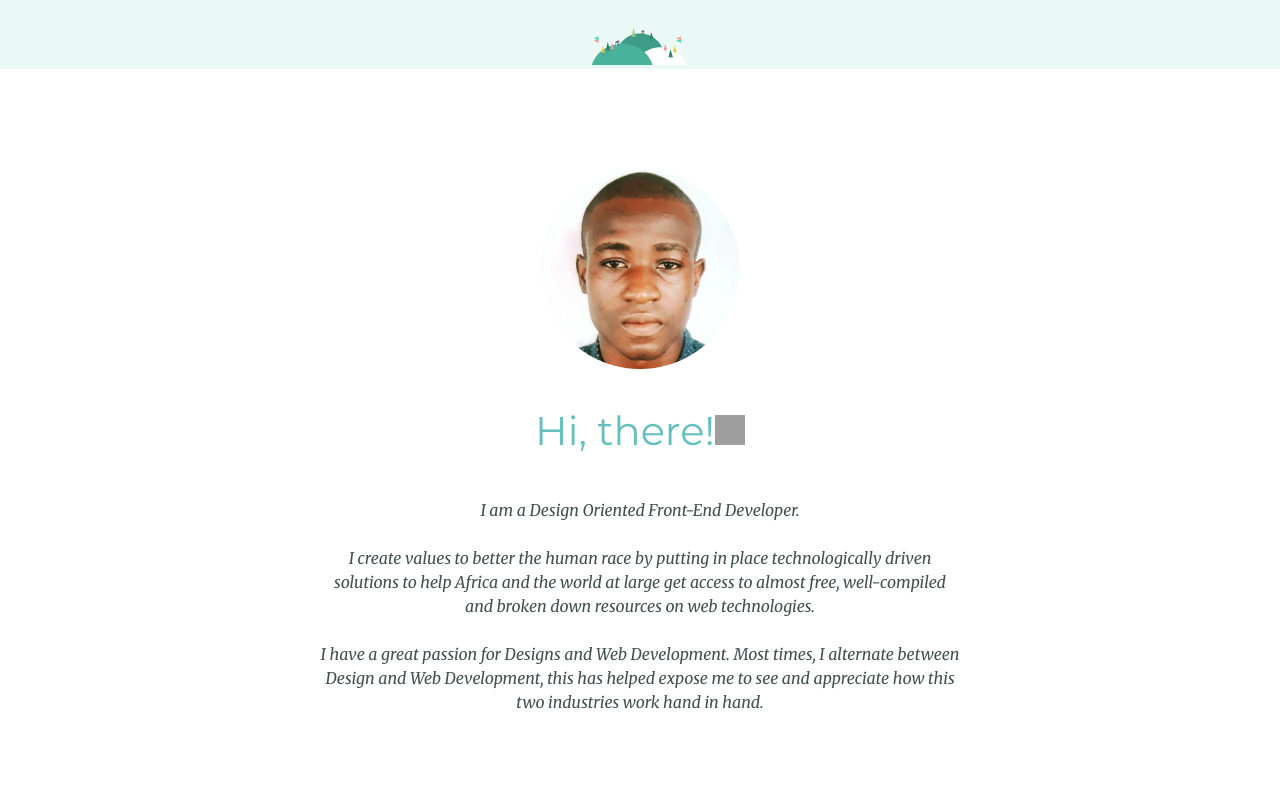
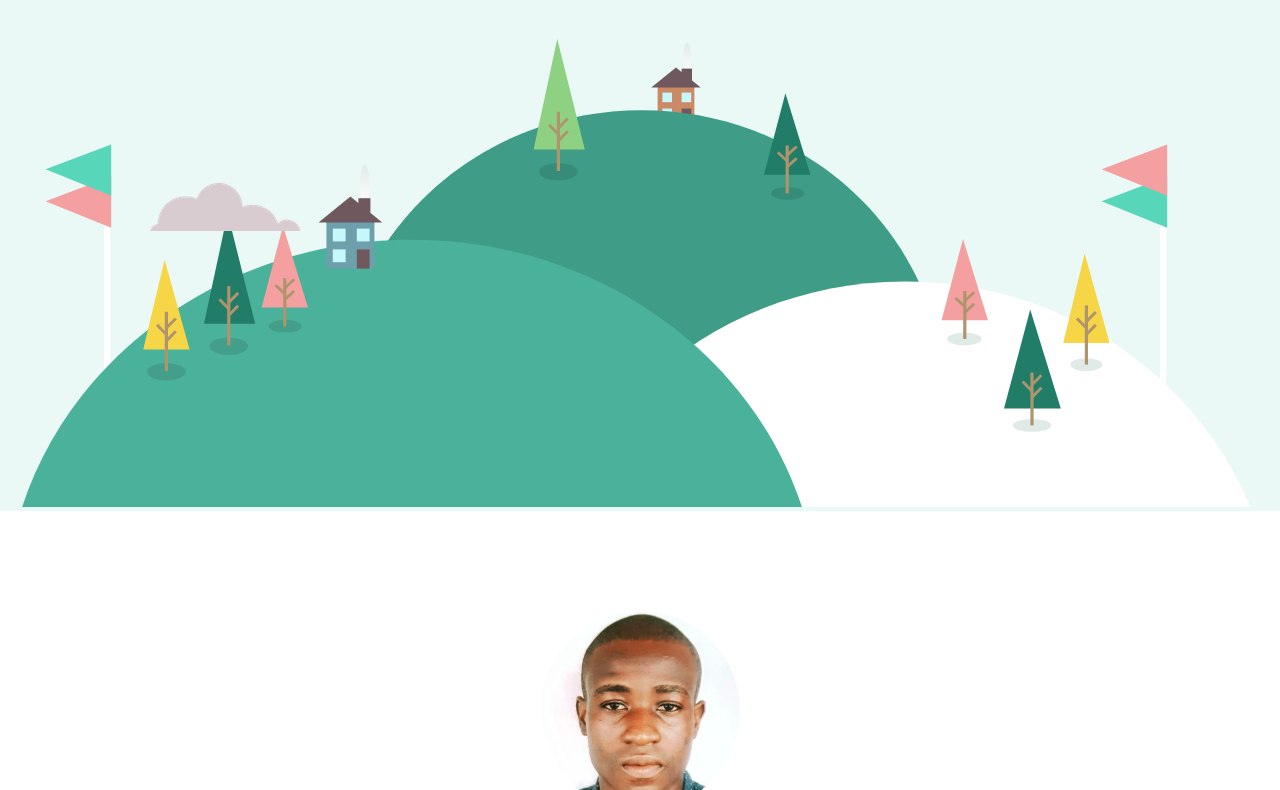
Before and after one commit to engrshege/portfolio-practice, a plain HTML site: page index.html in a window 1280 px wide. Shown: the part 380-1170 px from the top of the page. Drawn offline with Linux system fonts and the light colour scheme; grey boxes are pictures that could not be loaded.

Commit message:
styles.css update
mountain image updated to 100% viewport

```diff
--- a/css/styles.css
+++ b/css/styles.css
@@ -80,7 +80,7 @@ a {
 }
 
 .mountain {
-    width: 100px
+    width: 100%
 }
 
 .images {
```
